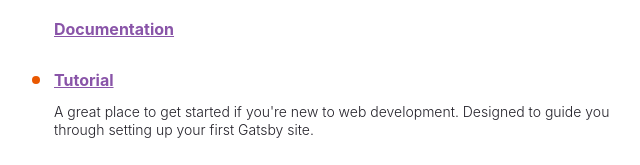
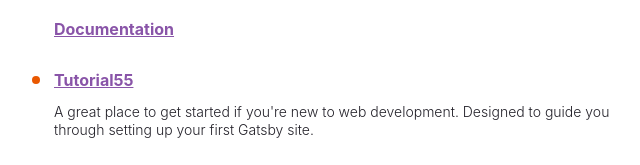
Before and after one commit to webdevseodev/shop, a Gatsby site: page / in a window 1280 px wide. Shown: the part 337-502 px from the top of the page, 50-690 px from the left. Built offline with nearby package versions, Linux system fonts and the light colour scheme; Gatsby itself is replaced by a stand-in of ours.

Commit message:
Update index.js

```diff
--- a/src/pages/index.js
+++ b/src/pages/index.js
@@ -81,7 +81,7 @@
 // data
 const links = [
   {
-    text: "Tutorial",
+    text: "Tutorial55",
     url: "https://www.gatsbyjs.com/docs/tutorial/",
     description:
       "A great place to get started if you're new to web development. Designed to guide you through setting up your first Gatsby site.",
```
